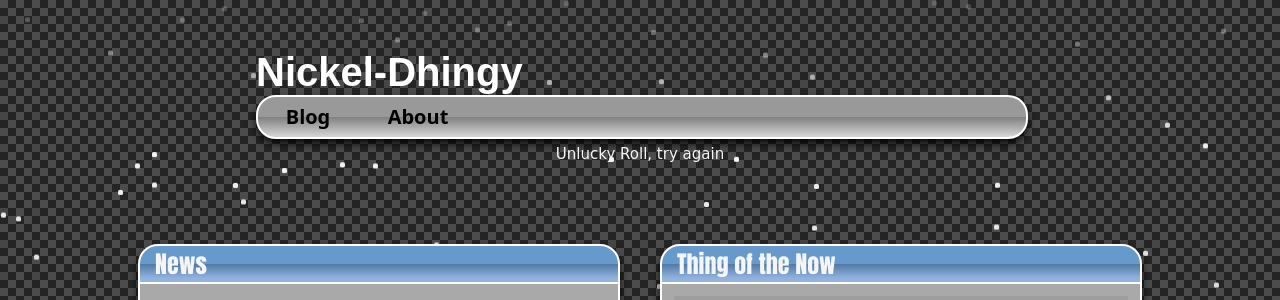
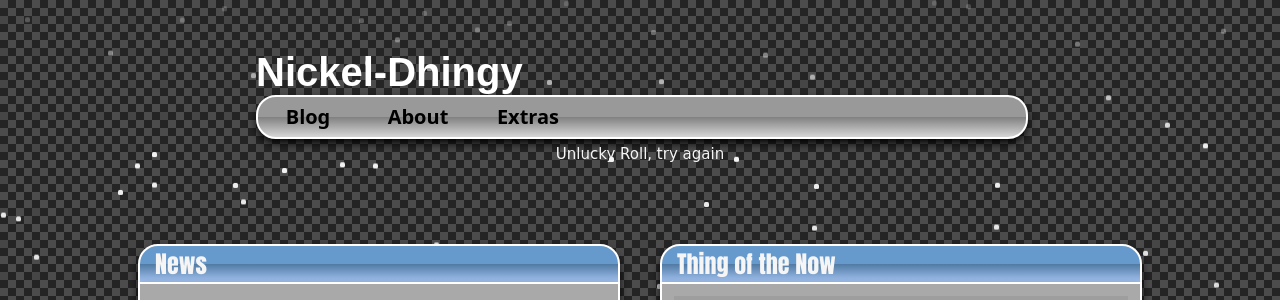
Before and after one commit to PiSquaredx3/Nickel-Dhingy, a Jekyll site: the page built from index.md, in a window 1280 px wide. Shown: the top 300 px of the page. Built offline with Jekyll 4.4.1, drawn with Linux system fonts in a browser that asks for light colours; grey boxes are pictures that could not be loaded.

Commit message:
Update default.html

```diff
--- a/_layouts/default.html
+++ b/_layouts/default.html
@@ -64,6 +64,9 @@
         <div id="navbar">
             <a href="/about/">About</a>
         </div>
+        <div id="navbar">
+            <a href="/Extras/">Extras</a>
+        </div>
     </div>
 
     <div id="motn"> <p></p> </div>
```
